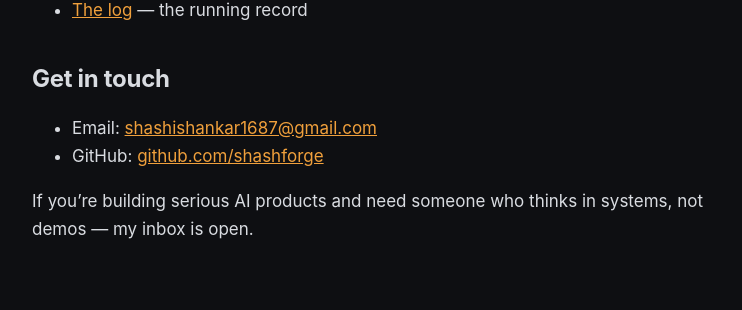
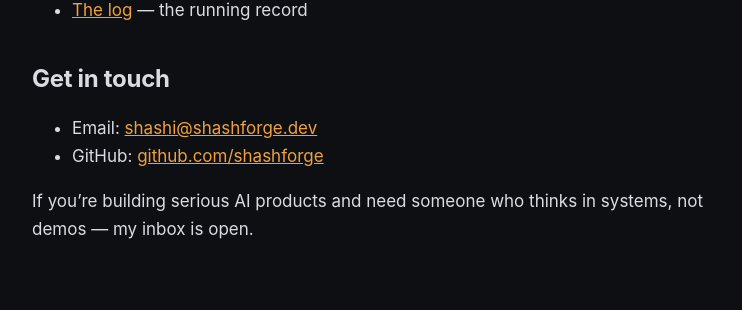
Before and after one commit to shashforge/shashforge.github.io, a Jekyll site: the page built from about.md, in a window 1280 px wide. Shown: the part 1267-1577 px from the top of the page, without its empty margins (268-1010 px from the left). Built offline with Jekyll 4.4.1, drawn with Linux system fonts in a browser that asks for light colours.

Commit message:
Update contact email in about.md

```diff
--- a/about.md
+++ b/about.md
@@ -49,7 +49,7 @@ gap I'm standing in, on purpose.
 
 ## Get in touch
 
-- Email: [shashishankar1687@gmail.com](mailto:shashishankar1687@gmail.com)
+- Email: [shashi@shashforge.dev](mailto:shashi@shashforge.dev)
 - GitHub: [github.com/shashforge](https://github.com/shashforge)
 
 If you're building serious AI products and need someone who thinks in
```
